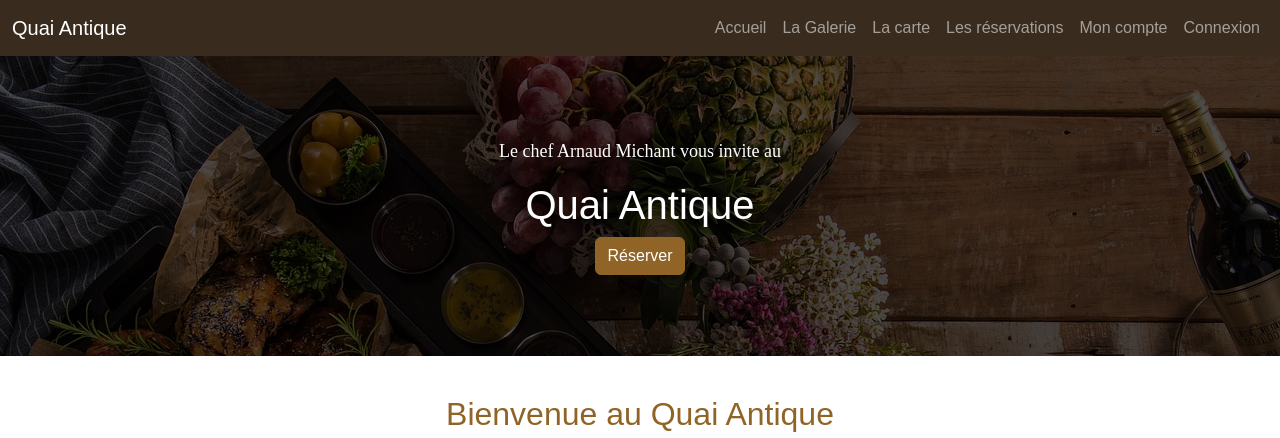
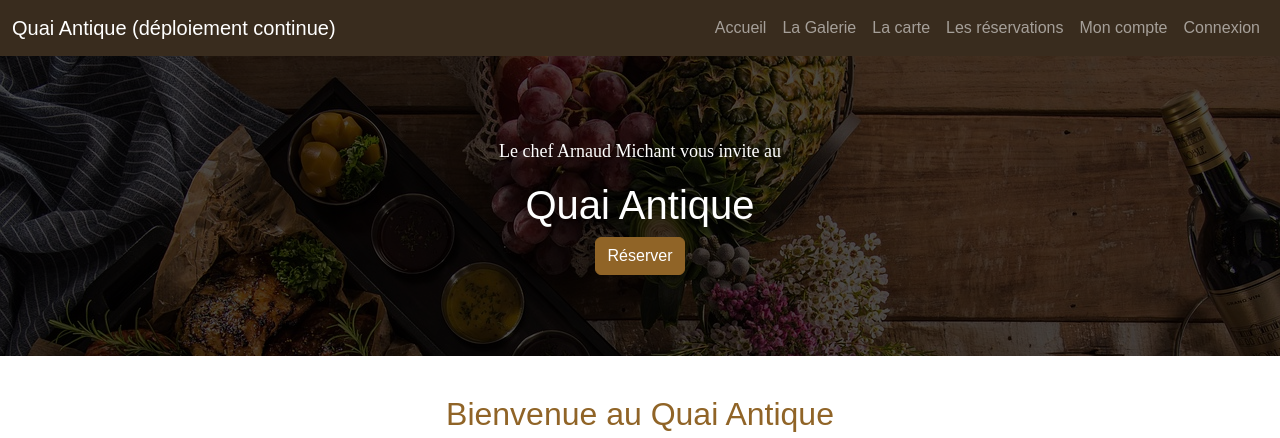
Before and after one commit to William77910/Quai-antique-2026-front, a website with bundled scripts: page index.html in a window 1280 px wide. Shown: the top 438 px of the page. Built offline with nearby package versions, Linux system fonts and the light colour scheme; files whose address does not match are found by name; a web font is replaced by a local one.

Commit message:
Ajout d'une mention de déploiement continu dans le titre de la barre de navigation

```diff
--- a/index.html
+++ b/index.html
@@ -23,7 +23,7 @@
     <header>
       <nav class="navbar navbar-expand-lg bg-dark" data-bs-theme="dark">
         <div class="container-fluid">
-          <a class="navbar-brand" href="#/">Quai Antique</a>
+          <a class="navbar-brand" href="#/">Quai Antique (déploiement continue)</a>
           <button
             class="navbar-toggler"
             type="button"
```
